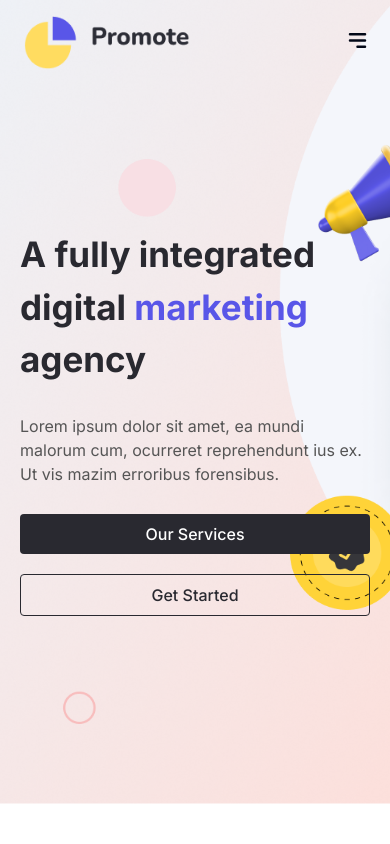
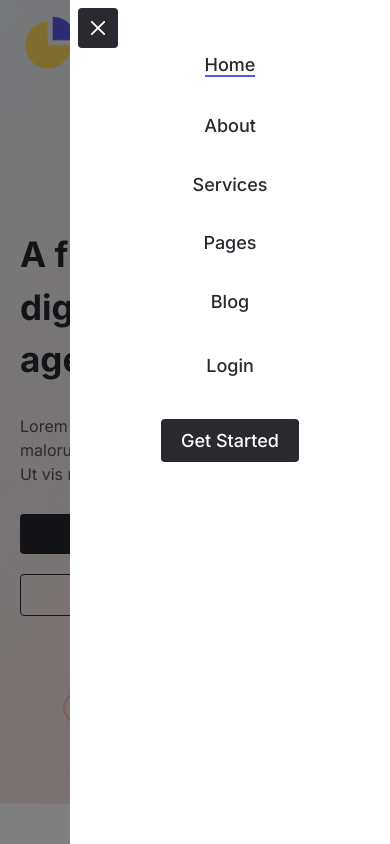
Before and after one commit to Sumon180/DigitalMarketing, a Next.js app: page / in a window 390 px wide. Both pictures are taken after a click on the button 357 px from the left and 40 px from the top of the page. Shown: the top 844 px of the page. Built offline with nearby package versions, Linux system fonts and the light colour scheme.

Commit message:
Mobile menu

```diff
--- /dev/null
+++ b/app/not-found.tsx
@@ -0,0 +1,14 @@
+import Link from "next/link";
+import React from "react";
+
+const NotFound = () => {
+  return (
+    <div>
+      <h1>404</h1>
+      <h2>Page not found</h2>
+      <Link href={"/"}>Go to home</Link>
+    </div>
+  );
+};
+
+export default NotFound;
--- a/components/header/Header.tsx
+++ b/components/header/Header.tsx
@@ -7,9 +7,11 @@ import logo from "@/public/Logo.png";
 import { HiMenuAlt3 } from "react-icons/hi";
 import { cn } from "@/lib/utils";
 import Menu from "./Menu";
+import MobileMenu from "./MobileMenu";
 
 const Header = () => {
   const [scrollClass, setScrollClass] = useState("");
+  const [mobileMenu, setMobileMenu] = useState(false);
 
   useEffect(() => {
     const handleScroll = () => {
@@ -29,6 +31,7 @@ const Header = () => {
   }, []);
 
   return (
+    <>
       <div
         className={cn(
           "fixed left-0 right-0 z-50",
@@ -37,12 +40,19 @@ const Header = () => {
       >
         <div className="section-wrapper h-[81px] flex items-center justify-between">
           <Image src={logo} alt="logo" className="w-[170px] h-[81.16]" />
+          <div className="hidden lg:block">
             <Menu />
-        <button className="lg:hidden">
+          </div>
+          <button onClick={() => setMobileMenu(true)} className="lg:hidden">
             <HiMenuAlt3 size={25} />
           </button>
         </div>
       </div>
+      <MobileMenu
+        mobileMenu={mobileMenu}
+        closemenu={() => setMobileMenu(false)}
+      />
+    </>
   );
 };
 
--- a/components/header/Menu.tsx
+++ b/components/header/Menu.tsx
@@ -3,8 +3,8 @@ import Link from "next/link";
 
 const Menu = () => {
   return (
-    <div className="hidden lg:flex items-center gap-10 text-[18px]">
-      <div className="flex items-center gap-10 font-medium leading-[18.8px] text-[#292930]">
+    <div className="flex flex-col lg:flex-row items-center gap-10 text-[18px]">
+      <div className="flex flex-col lg:flex-row items-center gap-10 font-medium leading-[18.8px] text-[#292930]">
         <Link href="/home" className="border-b-2 border-[#5956E8]">
           Home
         </Link>
--- a/components/header/MobileMenu.tsx
+++ b/components/header/MobileMenu.tsx
@@ -1,7 +1,39 @@
+import { cn } from "@/lib/utils";
 import React from "react";
+import Menu from "./Menu";
+import { RxCross2 } from "react-icons/rx";
 
-const MobileMenu = () => {
-  return <div>MobileMenu</div>;
+const MobileMenu = ({
+  mobileMenu,
+  closemenu,
+}: {
+  mobileMenu: boolean;
+  closemenu: () => void;
+}) => {
+  return (
+    <>
+      {mobileMenu && (
+        <div
+          onClick={closemenu}
+          className="fixed inset-0 lg:hidden bg-black/50 z-[99]"
+        />
+      )}
+      <div
+        className={cn(
+          "fixed lg:hidden -right-full top-0 bottom-0 bg-white max-w-80 w-full h-screen z-[100] duration-300",
+          mobileMenu && "right-0"
+        )}
+      >
+        <button
+          onClick={closemenu}
+          className="p-2 bg-[#292930] text-white m-2 rounded"
+        >
+          <RxCross2 size={24} />
+        </button>
+        <Menu />
+      </div>
+    </>
+  );
 };
 
 export default MobileMenu;
```
Lines whose indentation alone changed are shown as unchanged.
